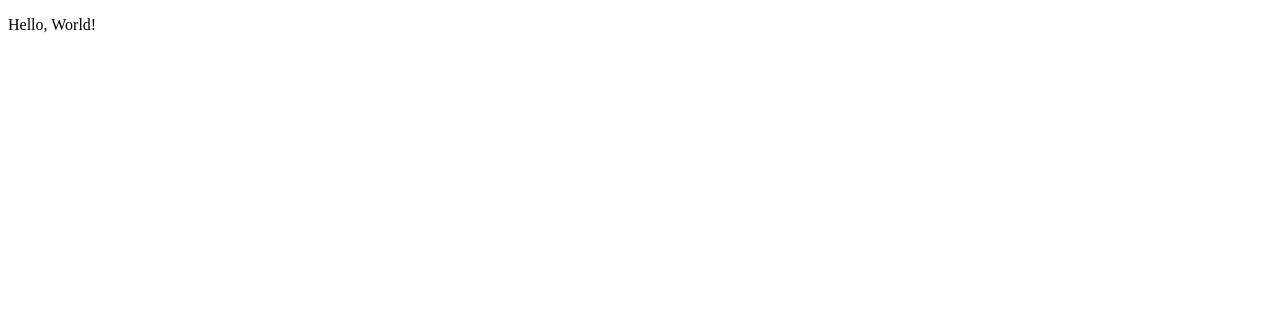
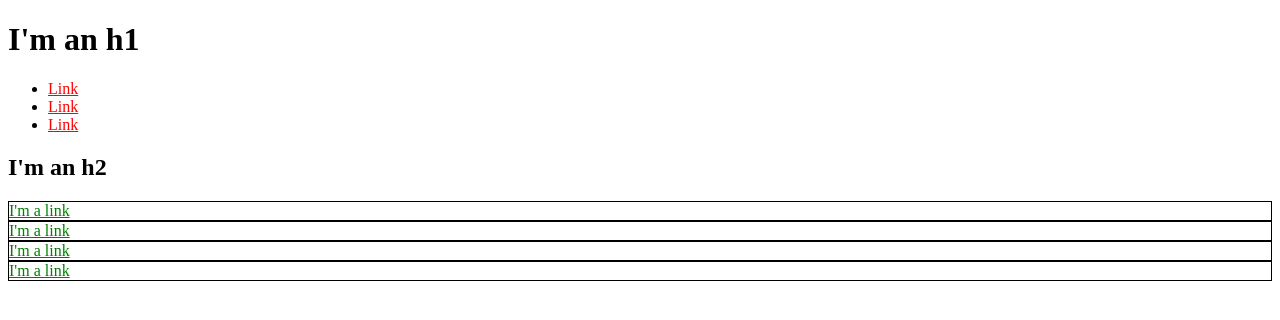
Before and after one commit to siddharthh98/sample_website, a plain HTML site: page index.html in a window 1280 px wide. Drawn offline with Linux system fonts and the light colour scheme.

Commit message:
Add styling to the page

```diff
--- a/index.html
+++ b/index.html
@@ -1,10 +1,34 @@
 <!DOCTYPE html>
 <html>
-<head>
-	<title>Page Title</title>
-	<meta charset="utf-8">
-</head>
-<body>
-	<p>Hello, World!</p>
-</body>
+  <head>
+    <title>Test Page: Don't Panic</title>
+    <meta charset="utf-8">
+  </head>
+  <body>
+    <h1>I'm an h1</h1>
+    <ul>
+      <li>
+        <a href="http://example.com/" style="color: red;">Link</a>
+      </li>
+      <li>
+        <a href="http://example.com/" style="color: red;">Link</a>
+      </li>
+      <li>
+        <a href="http://example.com/" style="color: red;">Link</a>
+      </li>
+    </ul>
+    <h2>I'm an h2</h2>
+    <div style="border: 1px solid black;">
+      <a href="http://example.com/" style="color: green;">I'm a link</a>
+    </div>
+    <div style="border: 1px solid black;">
+      <a href="http://example.com/" style="color: green;">I'm a link</a>
+    </div>
+    <div style="border: 1px solid black;">
+      <a href="http://example.com/" style="color: green;">I'm a link</a>
+    </div>
+    <div style="border: 1px solid black;">
+      <a href="http://example.com/" style="color: green;">I'm a link</a>
+    </div>
+  </body>
 </html>
```
